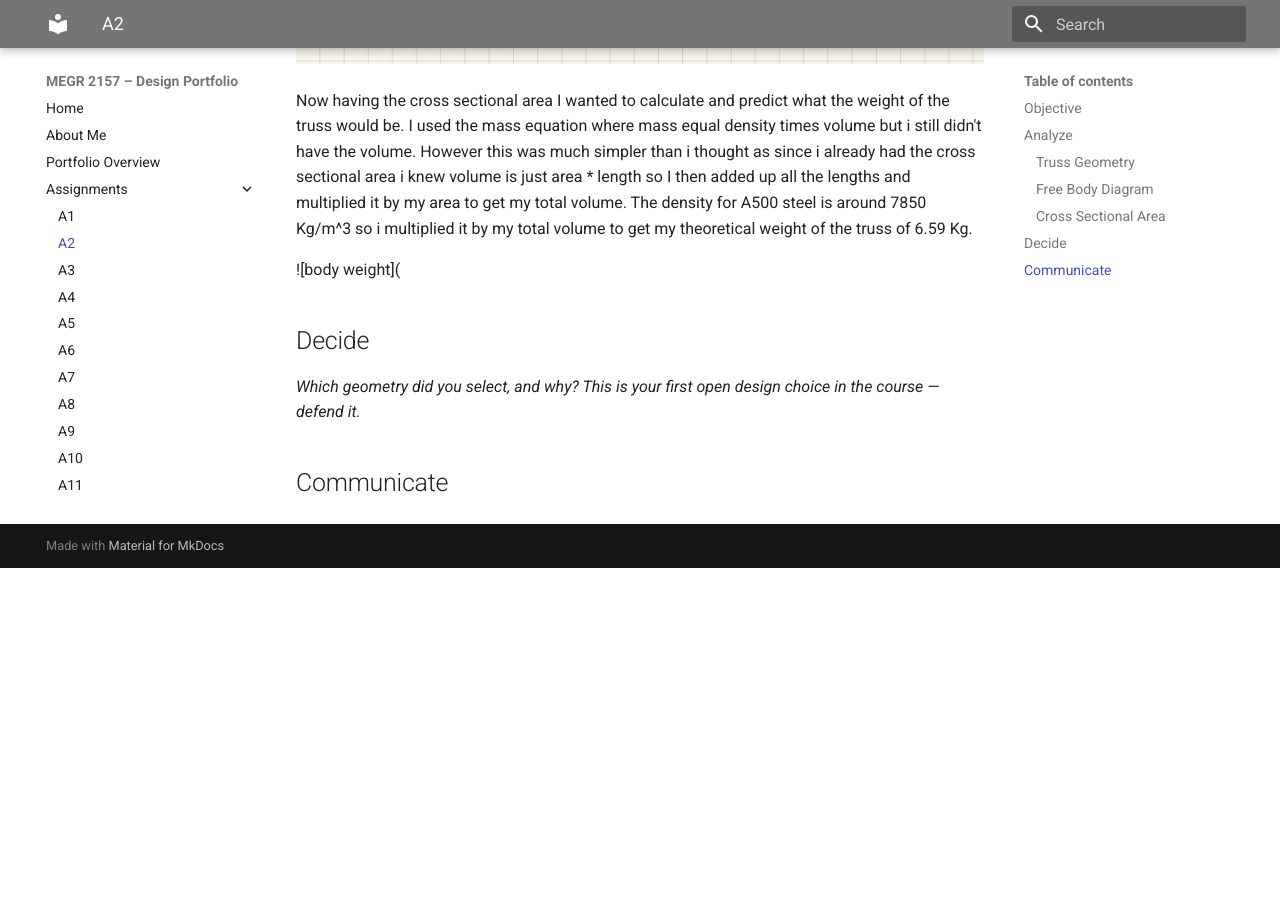
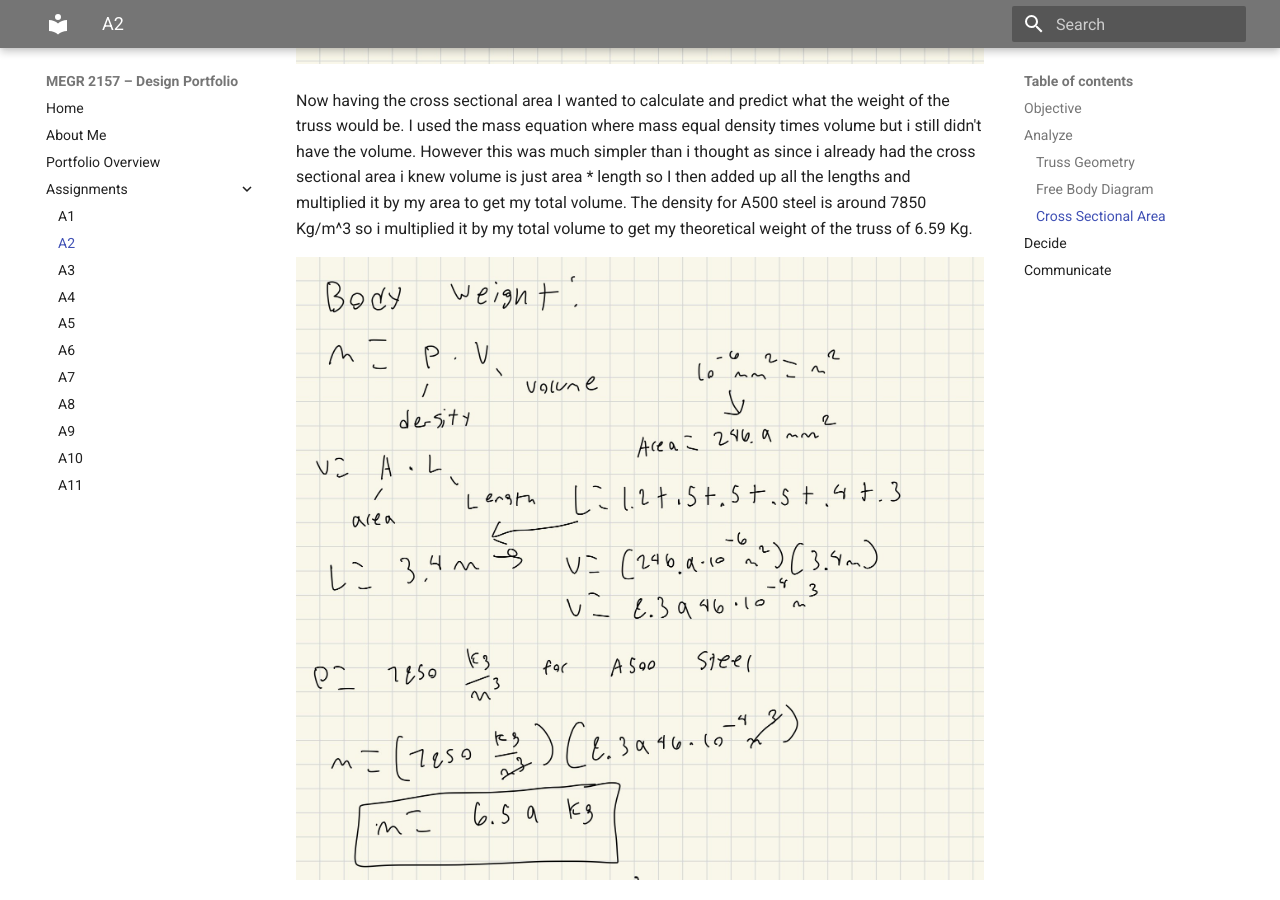
Before and after one commit to jadelma5/megr2156-portfolio, an MkDocs documentation site: the page built from docs/assignments/A02/index.md, in a window 1280 px wide and 900 px high, scrolled down 5416 px. Built offline with MkDocs 1.6.1 and Material for MkDocs 9.7.7, drawn with Linux system fonts in a browser that asks for light colours; before the commit the page ends 5984 px from its top, so only the background shows below that.

Commit message:
Fix body weight image and clarify volume calculation
Updated the body weight image reference and added explanation for volume calculation.

```diff
--- a/docs/assignments/A02/index.md
+++ b/docs/assignments/A02/index.md
@@ -38,7 +38,9 @@ From my internal force calculations I determined that my max force was 22.22 KN.
 
 Now having the cross sectional area I wanted to calculate and predict what the weight of the truss would be. I used the mass equation where mass equal density times volume but i still didn't have the volume. However this was much simpler than i thought as since i already had the cross sectional area i knew volume is just area * length so I then added up all the lengths and multiplied it by my area to get my total volume. The density for A500 steel is around 7850 Kg/m^3 so i multiplied it by my total volume to get my theoretical weight of the truss of 6.59 Kg.
 
-![body weight](
+![body weight](bodyweight.jpg)
+
+
 ## Decide
 _Which geometry did you select, and why? This is your first open design choice in the course — defend it._
 
```
